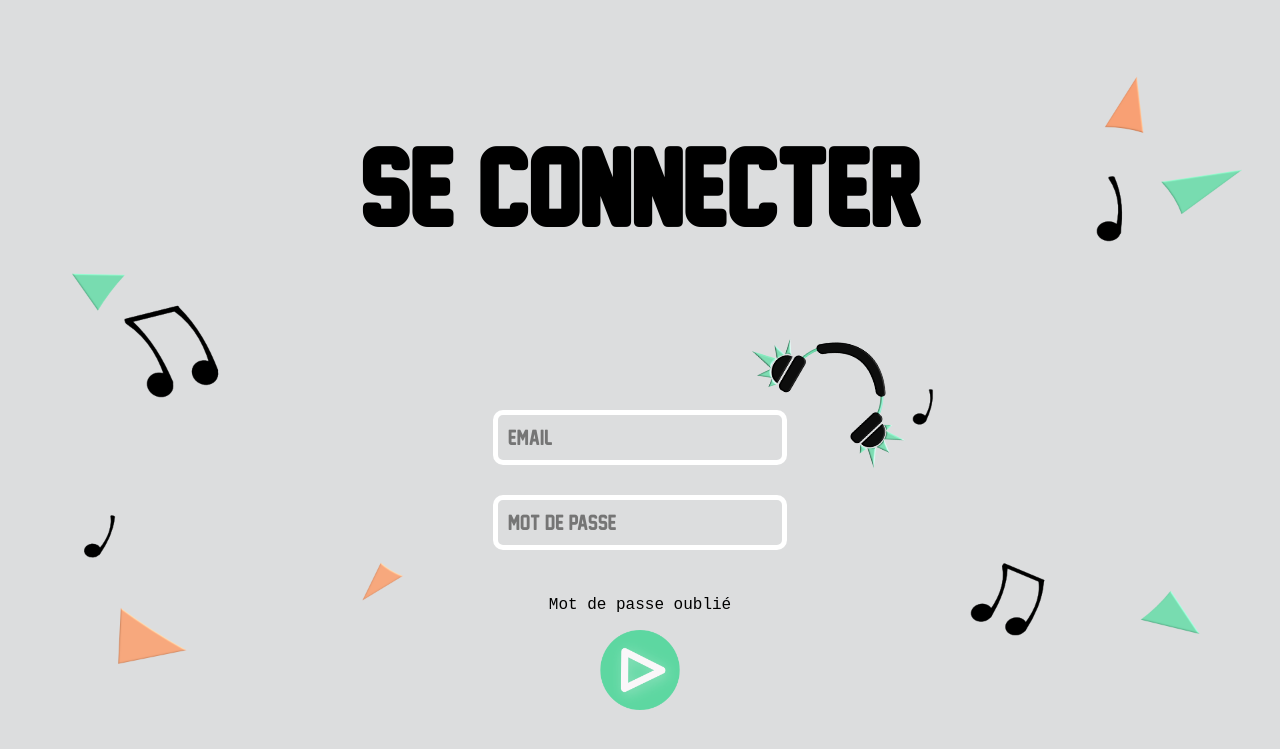
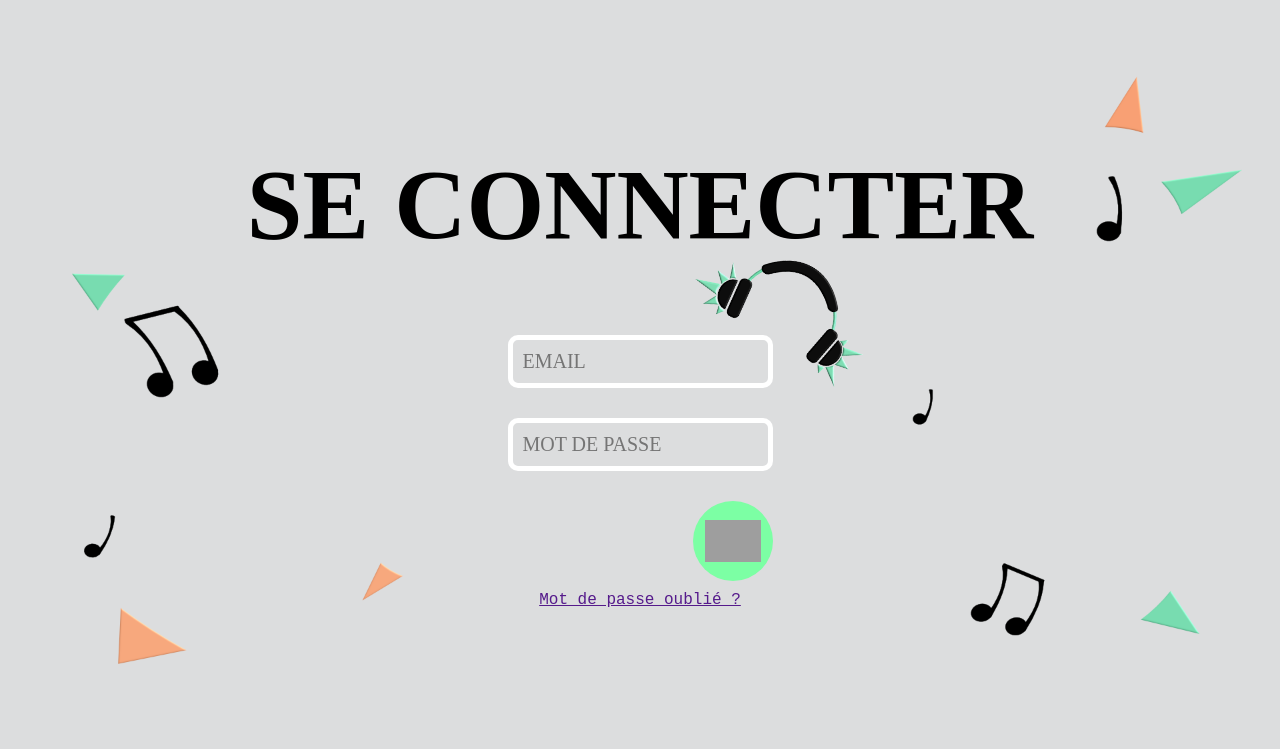
Before and after one commit to CTopy/Ongaku, a PHP site: page /seConnecter.html in a window 1280 px wide. Shown: the top 749 px of the page. Run offline with PHP 8.4, Linux system fonts and the light colour scheme; some web fonts are replaced; grey boxes are pictures that could not be loaded.

Commit message:
Corrections

```diff
--- a/css/seConnecter.css
+++ b/css/seConnecter.css
@@ -1,8 +1,3 @@
-@font-face {
-    font-family: 'New Athletic M54';
-    src: url('../medias/fonts/New Athletic M54.ttf');
-}
-
 body {
     background-image: url(../medias/images/backgroundSeConnecter.png);
     background-size: contain;
@@ -17,11 +12,12 @@ body {
 }
 
 main {
-    padding-top: 10%;
+    padding-top: 10vh;
     height: 50vh;
+    width : 100vw;
     display: flex;
     flex-direction: column;
-
+    align-items: center;
 }
 
 body {
@@ -29,56 +25,56 @@ body {
 }
 
 h1 {
+}
+
+fieldset {
     display: flex;
     flex-direction: column;
     align-items: center;
-    font-size: 100px;
-    margin: 0;
-    margin-bottom: 80px
+    justify-content: center;
+    position: relative;
+    border: none;
 }
 
-.champs {
-    display: flex;
-    flex-direction: column;
-    align-items: center;
-    margin-top: 80px
+fieldset::before {
+    content : "";
+    width: 200px;
+    height: 200px;
+    background : url(../medias/images/casque.png);
+    background-size: contain;
+    background-repeat: no-repeat;
+    position: absolute;
+    top : -80px;
+    right: -80px;
+    transform : rotate(30deg);
 }
 
-input {
+.btnValider {
+    margin : 0;
+    padding : 0;
+    width: 80px;
+    height: 80px;
+    border-radius: 80px;
+    background-color: #7cffa4;
+    border: none;
+    background-image: url(../medias/images/flecheBouton.jpg);
+    background-size: 70%;
+    background-position: center;
+    background-repeat: no-repeat;
+    position : relative;
+    left : calc(50% - 40px);
+    box-shadow: 2px 2px rgba(0, 0, 0, 0.5),;
+}
+
+input[type="text"] {
     margin-bottom: 30px;
 }
 
-p {
+a {
     font-family: "Courier New";
 }
-#email{
-    font-family: 'New Athletic M54';
-    font-size: 20px;
-    padding: 10px 0px 10px 10px;
-    background-color: #DCDDDE;
-    border-radius: 10px;
-    border: white 5px solid;
 
-
-}
-#motdepasse{
-    font-family: 'New Athletic M54';
-    font-size: 20px;
-    padding: 10px 0px 10px 10px;
-    background-color: #DCDDDE;
-    border-radius: 10px;
-    border: white 5px solid;
-}
-
-#valider{
-    height: 10vh;
-}
-
-.champs {
-    position : relative;
-}
-
-.champs div:first-child::before {
+input:first-child::before {
     content:" ";
     position : absolute;
     height : 100px;
--- a/css/styleGeneral.css
+++ b/css/styleGeneral.css
@@ -1,20 +1,26 @@
 @font-face {
-font-family: 'New Athletic';
+font-family: 'New Athletic M54';
 src: url('../font/new_athletic_m54/New Athletic M54.ttf');
 }
 
-html {
-    background-image: url(../images/backgroundAccueil.png);
-    background-repeat: no-repeat;
-    background-size: cover;
-}
+/* Vous DEVEZ intégrer cette feuille de style à votre page HTML
+grâce à la balise suivante que vous avez juste à copier/coller
+
+<link rel="stylesheet" href="css/styleGeneral.css />
+
+Cette feuille de style contient les mises en forme GENERALES
+pour TOUTES les pages, comme les tailles et la police des titres,
+le @font-face qu'on ne doit PAS remettre dans les autres pages etc.
+Si à un moment du code vous avez besoin de copier/coller un
+morceau vers une autre page, alors c'est que ce morceau DOIT
+être collé ICI, et pas ailleurs. Merci */
 
 body {
-    font-family: 'New Athletic';
+    font-family: 'New Athletic M54';
 }
 
 h1, h2, h3, h4, h5, h6 {
-    font-family : 'New Athletic';
+    font-family : 'New Athletic M54';
 }
 
 h1 {
@@ -25,4 +31,11 @@ h2 {
     font-size: 40px;
 }
 
-/* Pour les plus petites ecriture utilisez les balises <h3> et <h4> elles sont au bon format de base*/
+input[type="text"] {
+    font-family: 'New Athletic M54';
+    font-size: 20px;
+    padding: 10px 0px 10px 10px;
+    background-color: #DCDDDE;
+    border-radius: 10px;
+    border: white 5px solid;
+}
--- a/seConnecter.html
+++ b/seConnecter.html
@@ -3,37 +3,23 @@
 <html lang="fr">
 
 <head>
+    <title>Ongaku - Se connecter</title>
     <meta charset="utf-8">
-    <meta name="se connecter" content="page permettant à un membre de se connecter" />
-    <link rel="stylesheet" href="css/seConnecter.css" type="text/css" media="screen" />
+    <meta type="description" content="Se connecter à Ongaku ! pour pouvoir profiter de tous les avantages membres !" />
+    <link rel="stylesheet" href="css/seConnecter.css" type="text/css" />
+    <link rel="stylesheet" href="css/styleGeneral.css" />
 </head>
 
 <body>
     <main>
         <h1>SE CONNECTER</h1>
-
-        <div class="champs">
-
-            <div>
-                <input type="text" name="email" id="email" placeholder="EMAIL" size="30" maxlength="10" />
-            </div>
-            <div>
-                <input type="text" name="mot de passe" id="motdepasse" placeholder="MOT DE PASSE" size="30" maxlength="10" />
-            </div>
-            <p>Mot de passe oublié</p>
-            <input type="image" src="medias/images/boutonRondVert.png" name="valider" id="valider" />
-        </div>
+        <fieldset>
+            <input type="text" name="email" placeholder="EMAIL" />
+            <input type="text" name="motDePasse" placeholder="MOT DE PASSE" />
+            <input type="submit" value="" class="btnValider">
+        </fieldset>
+        <a href="">Mot de passe oublié ?</a>
     </main>
-
-
-
-
-
-
-
-
-
-
 </body>
 
 </html>
```
